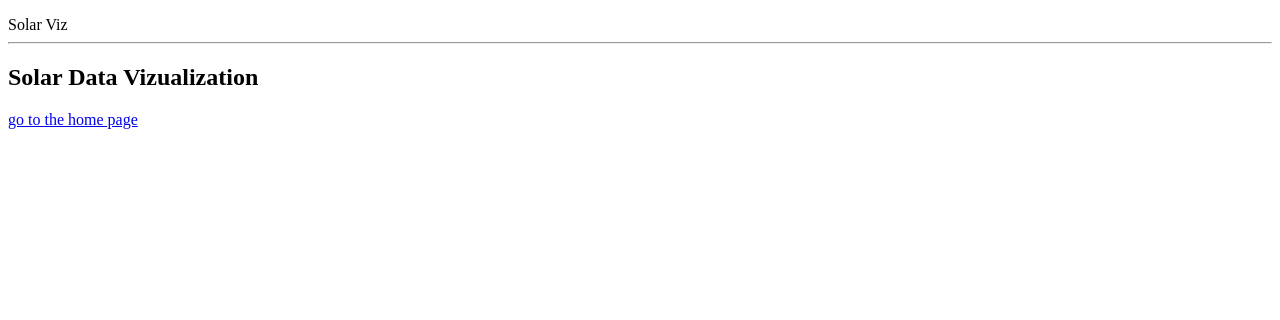
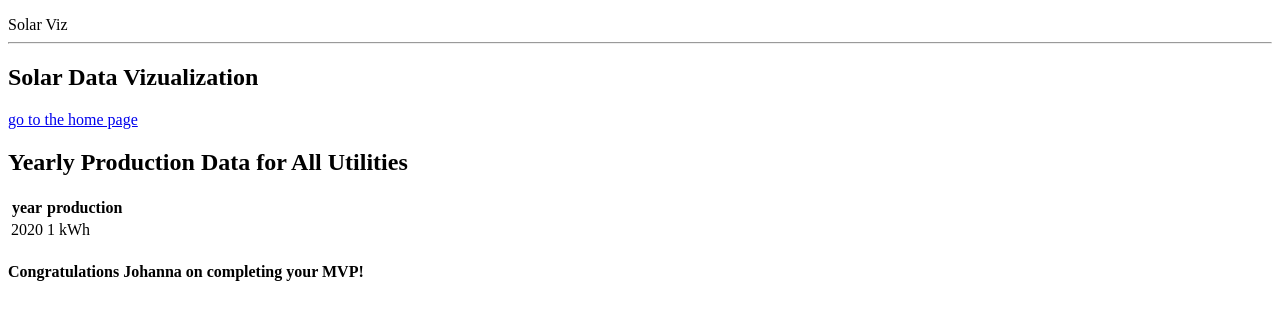
Before and after one commit to JKinsler/Solar_Viz, a Flask app: page /data_viz in a window 1280 px wide. Shown: the top 320 px of the page. Run offline with Flask 2, Linux system fonts and the light colour scheme; tables that the repository leaves empty hold one stand-in row (values such as "Sample post").

Commit message:
added table to .html file to show production data in my browser

```diff
--- a/server.py
+++ b/server.py
@@ -38,8 +38,10 @@ def show_solar_details():
     #get production data by year. This will be a dictionary.
     production_by_year = get_production_by_year()
 
-    return render_template("data_viz.html")
+    return render_template("data_viz.html", production_by_year = production_by_year)
 
+# in future update routes to GET and POST methods and pass data in to javascript
+# may need to update data type to be better for chart.js
 
 #DUNDER NAME #########################
 
--- a/templates/base.html
+++ b/templates/base.html
@@ -2,6 +2,11 @@
 <html>
 <head>
     <title>Solar Viz</title>
+    <script
+      src="https://code.jquery.com/jquery-3.4.1.js"
+      integrity="sha256-WpOohJOqMqqyKL9FccASB9O0KwACQJpFTUBLTYOVvVU="
+      crossorigin="anonymous"></script>
+
 </head>
 <body>
     <ul>
--- a/templates/data_viz.html
+++ b/templates/data_viz.html
@@ -1,7 +1,54 @@
 {% extends 'base.html' %}
+
+
 {% block content %}
 
   <h2>Solar Data Vizualization</h2>
   <p><a href="/">go to the home page</a></p>
 
+  <!-- next steps: create a list that shows years and production values
+  Step 0: practices setting up javasript files with html so that the java script writes content to the page
+  step 1: pass in the value of the production dictionary
+  step 2: run the script, make sure to pass in the correct value
+  -->
+
+<script type = "text / javascript" src="/scripts/test_listener.js"></script>
+
+
+<h2>Yearly Production Data for All Utilities</h2>
+<table class="showing_solar_data" id="YPT">
+    <tr>
+        <th>
+            year
+        </th>
+        <th>
+            production
+        </th>
+    </tr>
+        {% for year, production in production_by_year.items() %}
+        <tr>
+        <td>
+            {{ year }}
+        </td>
+        <td>
+            {{production}} kWh
+        </td>
+    </tr>
+        {% endfor %}
+</table>
+
+<!-- <h3>Practicing JavaScript in .html Body</h3>
+<div class="show_data"></div>
+    <script>document.write('Hello Johanna')</script>
+    <p>
+        <script type="text/javascript">document.write('Hello Again Johanna')</script>
+    </p>
+    <p>
+        <script type="text/javascript">sayHello()</script>
+    </p>
+
+<h4>Passing a Variable to the Browser</h4>
+<p>{{production_by_year}}</p> -->
+
+<h4>Congratulations Johanna on completing your MVP!</h4>
 {% endblock %}
--- a/templates/homepage.html
+++ b/templates/homepage.html
@@ -1,4 +1,6 @@
 {% extends 'base.html' %}
+
+
 {% block content %}
 
 <h1>Solar Viz</h1>
```
Also changed, not shown: scripts/list_production_by_year.js (added, +48 -0 lines), scripts/test_listener.js (added, +15 -0 lines), unused/scripts_notes.txt (added, +30 -0 lines).
